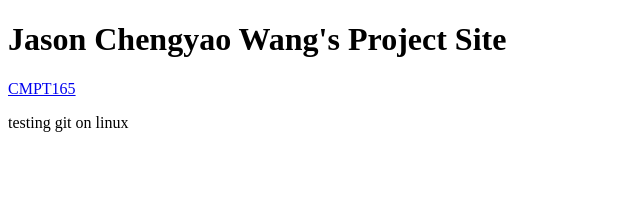
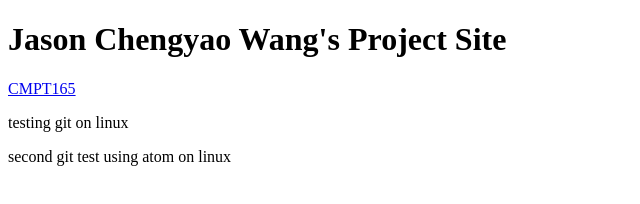
Before and after one commit to Jgansaown/jgansaown.github.io, a plain HTML site: page index.html in a window 1280 px wide. Shown: the whole page, without its empty margins (0-640 px from the left). Drawn offline with Linux system fonts and the light colour scheme.

Commit message:
second git test

```diff
--- a/index.html
+++ b/index.html
@@ -8,6 +8,6 @@
 <h1>Jason Chengyao Wang's Project Site</h1>
 <a href="https://jgansaown.github.io/CMPT165/">CMPT165</a>
 <p>testing git on linux</p>
-
+<p>second git test using atom on linux</p>
 </body>
 </html>
```
